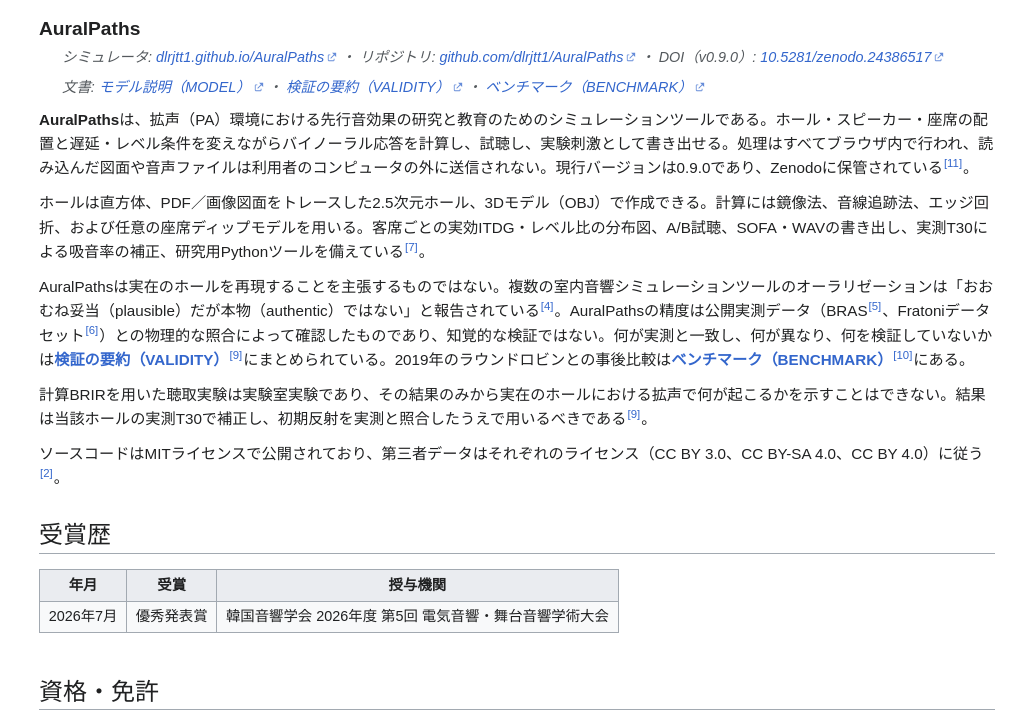
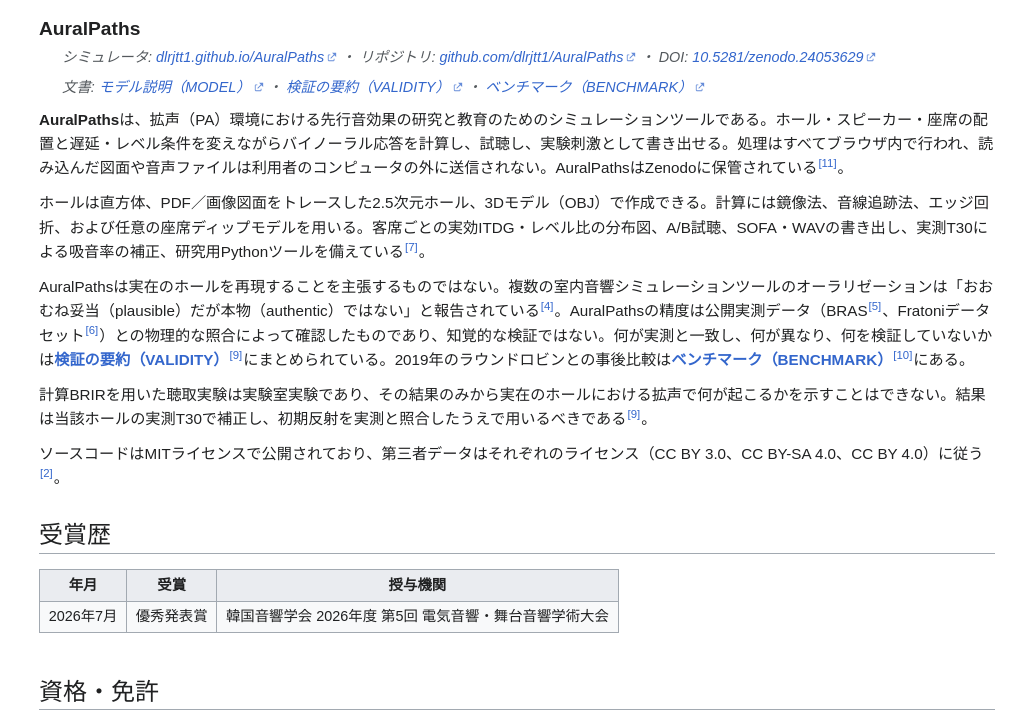
Before and after one commit to dlrjtt1/researcher-site, a plain HTML site: page index.html in a window 1280 px wide. Shown: the part 3495-4210 px from the top of the page, without its empty margins (261-1280 px from the left). Drawn offline with Linux system fonts and the light colour scheme.

Commit message:
AuralPaths: use the concept DOI 10.5281/zenodo.24053629 (always resolves to the latest version)
Co-Authored-By: Claude Opus 5.5 <noreply@anthropic.com>
Claude-Session: https://claude.ai/code/session_013nqZm2iiGUsk5uc4u9c6pa

```diff
--- a/index.html
+++ b/index.html
@@ -450,9 +450,9 @@ body.editing [contenteditable="true"]:focus{outline:2px solid #ffa500}
     </div>
 
     <h3 id="ja-auralpaths">AuralPaths</h3>
-    <p class="mainlink">シミュレータ: <a class="ext" href="https://dlrjtt1.github.io/AuralPaths/">dlrjtt1.github.io/AuralPaths</a> ・ リポジトリ: <a class="ext" href="https://github.com/dlrjtt1/AuralPaths">github.com/dlrjtt1/AuralPaths</a> ・ DOI（v0.9.0）: <a class="ext" href="https://doi.org/10.5281/zenodo.24386517">10.5281/zenodo.24386517</a></p>
+    <p class="mainlink">シミュレータ: <a class="ext" href="https://dlrjtt1.github.io/AuralPaths/">dlrjtt1.github.io/AuralPaths</a> ・ リポジトリ: <a class="ext" href="https://github.com/dlrjtt1/AuralPaths">github.com/dlrjtt1/AuralPaths</a> ・ DOI: <a class="ext" href="https://doi.org/10.5281/zenodo.24053629">10.5281/zenodo.24053629</a></p>
     <p class="mainlink">文書: <a class="ext" href="https://github.com/dlrjtt1/AuralPaths/blob/main/docs/MODEL_ja.md">モデル説明（MODEL）</a> ・ <a class="ext" href="https://github.com/dlrjtt1/AuralPaths/blob/main/docs/VALIDITY_ja.md">検証の要約（VALIDITY）</a> ・ <a class="ext" href="https://github.com/dlrjtt1/AuralPaths/blob/main/docs/BENCHMARK_ja.md">ベンチマーク（BENCHMARK）</a></p>
-    <p><b>AuralPaths</b>は、拡声（PA）環境における先行音効果の研究と教育のためのシミュレーションツールである。ホール・スピーカー・座席の配置と遅延・レベル条件を変えながらバイノーラル応答を計算し、試聴し、実験刺激として書き出せる。処理はすべてブラウザ内で行われ、読み込んだ図面や音声ファイルは利用者のコンピュータの外に送信されない。現行バージョンは0.9.0であり、Zenodoに保管されている<sup class="ref"><a href="#ja-cite-11">[11]</a></sup>。</p>
+    <p><b>AuralPaths</b>は、拡声（PA）環境における先行音効果の研究と教育のためのシミュレーションツールである。ホール・スピーカー・座席の配置と遅延・レベル条件を変えながらバイノーラル応答を計算し、試聴し、実験刺激として書き出せる。処理はすべてブラウザ内で行われ、読み込んだ図面や音声ファイルは利用者のコンピュータの外に送信されない。AuralPathsはZenodoに保管されている<sup class="ref"><a href="#ja-cite-11">[11]</a></sup>。</p>
     <p>ホールは直方体、PDF／画像図面をトレースした2.5次元ホール、3Dモデル（OBJ）で作成できる。計算には鏡像法、音線追跡法、エッジ回折、および任意の座席ディップモデルを用いる。客席ごとの実効ITDG・レベル比の分布図、A/B試聴、SOFA・WAVの書き出し、実測T30による吸音率の補正、研究用Pythonツールを備えている<sup class="ref"><a href="#ja-cite-7">[7]</a></sup>。</p>
     <p>AuralPathsは実在のホールを再現することを主張するものではない。複数の室内音響シミュレーションツールのオーラリゼーションは「おおむね妥当（plausible）だが本物（authentic）ではない」と報告されている<sup class="ref"><a href="#ja-cite-4">[4]</a></sup>。AuralPathsの精度は公開実測データ（BRAS<sup class="ref"><a href="#ja-cite-5">[5]</a></sup>、Fratoniデータセット<sup class="ref"><a href="#ja-cite-6">[6]</a></sup>）との物理的な照合によって確認したものであり、知覚的な検証ではない。何が実測と一致し、何が異なり、何を検証していないかは<a href="https://github.com/dlrjtt1/AuralPaths/blob/main/docs/VALIDITY_ja.md"><b>検証の要約（VALIDITY）</b></a><sup class="ref"><a href="#ja-cite-9">[9]</a></sup>にまとめられている。2019年のラウンドロビンとの事後比較は<a href="https://github.com/dlrjtt1/AuralPaths/blob/main/docs/BENCHMARK_ja.md"><b>ベンチマーク（BENCHMARK）</b></a><sup class="ref"><a href="#ja-cite-10">[10]</a></sup>にある。</p>
     <p>計算BRIRを用いた聴取実験は実験室実験であり、その結果のみから実在のホールにおける拡声で何が起こるかを示すことはできない。結果は当該ホールの実測T30で補正し、初期反射を実測と照合したうえで用いるべきである<sup class="ref"><a href="#ja-cite-9">[9]</a></sup>。</p>
@@ -525,7 +525,7 @@ body.editing [contenteditable="true"]:focus{outline:2px solid #ffa500}
      <li id="ja-cite-8"><a class="up" href="#ja-pilot-stimuli">↑</a><cite>Bacila, B. I., Lee, H. (2019). "360° Binaural Room Impulse Response (BRIR) Database for 6DOF Spatial Perception Research." AES 146th Convention, Dublin, e-Brief 513. Dataset: Zenodo.</cite> <a class="ext" href="https://doi.org/10.5281/zenodo.2641166">doi:10.5281/zenodo.2641166</a></li>
      <li id="ja-cite-9"><a class="up" href="#ja-auralpaths">↑</a><cite>dlrjtt1「AuralPaths」検証の要約（docs/VALIDITY_ja.md）.</cite> <a class="ext" href="https://github.com/dlrjtt1/AuralPaths/blob/main/docs/VALIDITY_ja.md">https://github.com/dlrjtt1/AuralPaths/blob/main/docs/VALIDITY_ja.md</a></li>
      <li id="ja-cite-10"><a class="up" href="#ja-auralpaths">↑</a><cite>dlrjtt1「AuralPaths」ベンチマーク（docs/BENCHMARK_ja.md）.</cite> <a class="ext" href="https://github.com/dlrjtt1/AuralPaths/blob/main/docs/BENCHMARK_ja.md">https://github.com/dlrjtt1/AuralPaths/blob/main/docs/BENCHMARK_ja.md</a></li>
-     <li id="ja-cite-11"><a class="up" href="#ja-auralpaths">↑</a><cite>You, D.G. (2026). <i>AuralPaths: a research and teaching tool for the precedence effect in sound reinforcement</i>, version 0.9.0. Zenodo.</cite> <a class="ext" href="https://doi.org/10.5281/zenodo.24386517">doi:10.5281/zenodo.24386517</a></li>
+     <li id="ja-cite-11"><a class="up" href="#ja-auralpaths">↑</a><cite>You, D.G. (2026). <i>AuralPaths: a research and teaching tool for the precedence effect in sound reinforcement</i>. Zenodo.</cite> <a class="ext" href="https://doi.org/10.5281/zenodo.24053629">doi:10.5281/zenodo.24053629</a></li>
     </ol></div>
 
    </main>
@@ -690,9 +690,9 @@ body.editing [contenteditable="true"]:focus{outline:2px solid #ffa500}
     </div>
 
     <h3 id="ko-auralpaths">AuralPaths</h3>
-    <p class="mainlink">시뮬레이터: <a class="ext" href="https://dlrjtt1.github.io/AuralPaths/">dlrjtt1.github.io/AuralPaths</a> · 저장소: <a class="ext" href="https://github.com/dlrjtt1/AuralPaths">github.com/dlrjtt1/AuralPaths</a> · DOI(v0.9.0): <a class="ext" href="https://doi.org/10.5281/zenodo.24386517">10.5281/zenodo.24386517</a></p>
+    <p class="mainlink">시뮬레이터: <a class="ext" href="https://dlrjtt1.github.io/AuralPaths/">dlrjtt1.github.io/AuralPaths</a> · 저장소: <a class="ext" href="https://github.com/dlrjtt1/AuralPaths">github.com/dlrjtt1/AuralPaths</a> · DOI: <a class="ext" href="https://doi.org/10.5281/zenodo.24053629">10.5281/zenodo.24053629</a></p>
     <p class="mainlink">문서: <a class="ext" href="https://github.com/dlrjtt1/AuralPaths/blob/main/docs/MODEL_ko.md">모델 설명(MODEL)</a> · <a class="ext" href="https://github.com/dlrjtt1/AuralPaths/blob/main/docs/VALIDITY_ko.md">검증 요약(VALIDITY)</a> · <a class="ext" href="https://github.com/dlrjtt1/AuralPaths/blob/main/docs/BENCHMARK_ko.md">벤치마크(BENCHMARK)</a></p>
-    <p><b>AuralPaths</b>는 PA 환경에서의 선행음 효과를 연구하고 가르치기 위한 시뮬레이션 도구이다. 홀·스피커·좌석 배치와 딜레이·레벨 조건을 바꿔 가며 바이노럴 응답을 계산하고, 들어 보고, 실험 자극으로 내보낼 수 있다. 모든 처리는 브라우저 안에서 이루어지며, 불러온 도면과 음원 파일은 사용자의 컴퓨터 밖으로 전송되지 않는다. 현재 버전은 0.9.0이며 Zenodo에 보관되어 있다<sup class="ref"><a href="#ko-cite-11">[11]</a></sup>.</p>
+    <p><b>AuralPaths</b>는 PA 환경에서의 선행음 효과를 연구하고 가르치기 위한 시뮬레이션 도구이다. 홀·스피커·좌석 배치와 딜레이·레벨 조건을 바꿔 가며 바이노럴 응답을 계산하고, 들어 보고, 실험 자극으로 내보낼 수 있다. 모든 처리는 브라우저 안에서 이루어지며, 불러온 도면과 음원 파일은 사용자의 컴퓨터 밖으로 전송되지 않는다. AuralPaths는 Zenodo에 보관되어 있다<sup class="ref"><a href="#ko-cite-11">[11]</a></sup>.</p>
     <p>홀은 직육면체, PDF·이미지 도면을 따라 그린 2.5차원 홀, 3D 모델(OBJ)로 만들 수 있다. 계산에는 허상법, 음선 추적, 모서리 회절, 선택 사항인 객석 딥 모델을 쓴다. 객석별 유효 ITDG·레벨비 분포도, A/B 청취, SOFA·WAV 내보내기, 실측 T30에 의한 흡음률 보정, 연구용 Python 도구를 갖추고 있다<sup class="ref"><a href="#ko-cite-7">[7]</a></sup>.</p>
     <p>AuralPaths는 실제 홀을 재현한다고 주장하지 않는다. 여러 실내음향 시뮬레이션 도구의 가청화는 "대부분 그럴듯하지만(plausible) 실제와 같지는(authentic) 않다"고 보고되어 있다<sup class="ref"><a href="#ko-cite-4">[4]</a></sup>. AuralPaths의 정확도는 공개 실측 데이터(BRAS<sup class="ref"><a href="#ko-cite-5">[5]</a></sup>, Fratoni 데이터셋<sup class="ref"><a href="#ko-cite-6">[6]</a></sup>)와 물리적으로 대조해 확인했으며, 지각적 검증은 아니다. 무엇이 실측과 일치하고 무엇이 다른지, 무엇을 검증하지 않았는지는 <a href="https://github.com/dlrjtt1/AuralPaths/blob/main/docs/VALIDITY_ko.md"><b>검증 요약(VALIDITY)</b></a><sup class="ref"><a href="#ko-cite-9">[9]</a></sup>에 정리되어 있다. 2019년 라운드 로빈과의 사후 비교는 <a href="https://github.com/dlrjtt1/AuralPaths/blob/main/docs/BENCHMARK_ko.md"><b>벤치마크(BENCHMARK)</b></a><sup class="ref"><a href="#ko-cite-10">[10]</a></sup>에 있다.</p>
     <p>계산 BRIR로 하는 청취 실험은 실험실 실험이며, 그 결과만으로 실제 홀의 확성에서 일어나는 일을 보여 주지는 못한다. 결과는 해당 홀의 실측 T30으로 보정하고 초기 반사를 실측과 대조한 뒤 사용해야 한다<sup class="ref"><a href="#ko-cite-9">[9]</a></sup>.</p>
@@ -765,7 +765,7 @@ body.editing [contenteditable="true"]:focus{outline:2px solid #ffa500}
      <li id="ko-cite-8"><a class="up" href="#ko-pilot-stimuli">↑</a><cite>Bacila, B. I., Lee, H. (2019). "360° Binaural Room Impulse Response (BRIR) Database for 6DOF Spatial Perception Research." AES 146th Convention, Dublin, e-Brief 513. Dataset: Zenodo.</cite> <a class="ext" href="https://doi.org/10.5281/zenodo.2641166">doi:10.5281/zenodo.2641166</a></li>
      <li id="ko-cite-9"><a class="up" href="#ko-auralpaths">↑</a><cite>dlrjtt1, 「AuralPaths」 검증 요약 (docs/VALIDITY_ko.md).</cite> <a class="ext" href="https://github.com/dlrjtt1/AuralPaths/blob/main/docs/VALIDITY_ko.md">https://github.com/dlrjtt1/AuralPaths/blob/main/docs/VALIDITY_ko.md</a></li>
      <li id="ko-cite-10"><a class="up" href="#ko-auralpaths">↑</a><cite>dlrjtt1, 「AuralPaths」 벤치마크 (docs/BENCHMARK_ko.md).</cite> <a class="ext" href="https://github.com/dlrjtt1/AuralPaths/blob/main/docs/BENCHMARK_ko.md">https://github.com/dlrjtt1/AuralPaths/blob/main/docs/BENCHMARK_ko.md</a></li>
-     <li id="ko-cite-11"><a class="up" href="#ko-auralpaths">↑</a><cite>You, D.G. (2026). <i>AuralPaths: a research and teaching tool for the precedence effect in sound reinforcement</i>, version 0.9.0. Zenodo.</cite> <a class="ext" href="https://doi.org/10.5281/zenodo.24386517">doi:10.5281/zenodo.24386517</a></li>
+     <li id="ko-cite-11"><a class="up" href="#ko-auralpaths">↑</a><cite>You, D.G. (2026). <i>AuralPaths: a research and teaching tool for the precedence effect in sound reinforcement</i>. Zenodo.</cite> <a class="ext" href="https://doi.org/10.5281/zenodo.24053629">doi:10.5281/zenodo.24053629</a></li>
     </ol></div>
 
    </main>
@@ -929,9 +929,9 @@ body.editing [contenteditable="true"]:focus{outline:2px solid #ffa500}
     </div>
 
     <h3 id="en-auralpaths">AuralPaths</h3>
-    <p class="mainlink">Simulator: <a class="ext" href="https://dlrjtt1.github.io/AuralPaths/">dlrjtt1.github.io/AuralPaths</a> · Repository: <a class="ext" href="https://github.com/dlrjtt1/AuralPaths">github.com/dlrjtt1/AuralPaths</a> · DOI (v0.9.0): <a class="ext" href="https://doi.org/10.5281/zenodo.24386517">10.5281/zenodo.24386517</a></p>
+    <p class="mainlink">Simulator: <a class="ext" href="https://dlrjtt1.github.io/AuralPaths/">dlrjtt1.github.io/AuralPaths</a> · Repository: <a class="ext" href="https://github.com/dlrjtt1/AuralPaths">github.com/dlrjtt1/AuralPaths</a> · DOI: <a class="ext" href="https://doi.org/10.5281/zenodo.24053629">10.5281/zenodo.24053629</a></p>
     <p class="mainlink">Documents: <a class="ext" href="https://github.com/dlrjtt1/AuralPaths/blob/main/docs/MODEL_en.md">Model description (MODEL)</a> · <a class="ext" href="https://github.com/dlrjtt1/AuralPaths/blob/main/docs/VALIDITY_en.md">Validity summary (VALIDITY)</a> · <a class="ext" href="https://github.com/dlrjtt1/AuralPaths/blob/main/docs/BENCHMARK_en.md">Benchmark (BENCHMARK)</a></p>
-    <p><b>AuralPaths</b> is a research and teaching tool for the precedence effect in sound reinforcement: vary hall, loudspeaker and seat positions, delay and level, then compute, listen to and export binaural room responses. Everything runs in the browser; drawings and audio files loaded by the user stay on their computer. The current version is 0.9.0 and is archived on Zenodo<sup class="ref"><a href="#en-cite-11">[11]</a></sup>.</p>
+    <p><b>AuralPaths</b> is a research and teaching tool for the precedence effect in sound reinforcement: vary hall, loudspeaker and seat positions, delay and level, then compute, listen to and export binaural room responses. Everything runs in the browser; drawings and audio files loaded by the user stay on their computer. AuralPaths is archived on Zenodo<sup class="ref"><a href="#en-cite-11">[11]</a></sup>.</p>
     <p>Halls can be built as a shoebox, as a 2.5D hall traced over PDF or image drawings, or from a 3D model (OBJ). The computation uses image sources, ray tracing, edge diffraction and an optional seat-dip model. The tool provides seat maps of effective ITDG and level ratio, A/B listening, SOFA and WAV export, absorption calibration from measured T30, and Python tools for research<sup class="ref"><a href="#en-cite-7">[7]</a></sup>.</p>
     <p>AuralPaths does not claim to reproduce a real hall. Auralizations from room-acoustic simulation tools have been found to be "mostly plausible but not authentic"<sup class="ref"><a href="#en-cite-4">[4]</a></sup>. The accuracy of AuralPaths has been checked physically against public measured data (BRAS<sup class="ref"><a href="#en-cite-5">[5]</a></sup>, the Fratoni dataset<sup class="ref"><a href="#en-cite-6">[6]</a></sup>); this is not perceptual validation. What agrees with measurements, what differs and what has not been checked is summarized in the <a href="https://github.com/dlrjtt1/AuralPaths/blob/main/docs/VALIDITY_en.md"><b>validity summary (VALIDITY)</b></a><sup class="ref"><a href="#en-cite-9">[9]</a></sup>; a post-hoc comparison with the 2019 round robin is in the <a href="https://github.com/dlrjtt1/AuralPaths/blob/main/docs/BENCHMARK_en.md"><b>benchmark (BENCHMARK)</b></a><sup class="ref"><a href="#en-cite-10">[10]</a></sup>.</p>
     <p>A listening test with computed BRIRs is a laboratory experiment; its results alone cannot show what happens with real sound reinforcement in a real hall. Results should be used only after calibration with the hall's measured T30 and a check of the early reflections against measurements<sup class="ref"><a href="#en-cite-9">[9]</a></sup>.</p>
@@ -1004,7 +1004,7 @@ body.editing [contenteditable="true"]:focus{outline:2px solid #ffa500}
      <li id="en-cite-8"><a class="up" href="#en-pilot-stimuli">↑</a><cite>Bacila, B. I., Lee, H. (2019). "360° Binaural Room Impulse Response (BRIR) Database for 6DOF Spatial Perception Research." AES 146th Convention, Dublin, e-Brief 513. Dataset: Zenodo.</cite> <a class="ext" href="https://doi.org/10.5281/zenodo.2641166">doi:10.5281/zenodo.2641166</a></li>
      <li id="en-cite-9"><a class="up" href="#en-auralpaths">↑</a><cite>dlrjtt1, "AuralPaths", validity summary (docs/VALIDITY_en.md).</cite> <a class="ext" href="https://github.com/dlrjtt1/AuralPaths/blob/main/docs/VALIDITY_en.md">https://github.com/dlrjtt1/AuralPaths/blob/main/docs/VALIDITY_en.md</a></li>
      <li id="en-cite-10"><a class="up" href="#en-auralpaths">↑</a><cite>dlrjtt1, "AuralPaths", benchmark (docs/BENCHMARK_en.md).</cite> <a class="ext" href="https://github.com/dlrjtt1/AuralPaths/blob/main/docs/BENCHMARK_en.md">https://github.com/dlrjtt1/AuralPaths/blob/main/docs/BENCHMARK_en.md</a></li>
-     <li id="en-cite-11"><a class="up" href="#en-auralpaths">↑</a><cite>You, D.G. (2026). <i>AuralPaths: a research and teaching tool for the precedence effect in sound reinforcement</i>, version 0.9.0. Zenodo.</cite> <a class="ext" href="https://doi.org/10.5281/zenodo.24386517">doi:10.5281/zenodo.24386517</a></li>
+     <li id="en-cite-11"><a class="up" href="#en-auralpaths">↑</a><cite>You, D.G. (2026). <i>AuralPaths: a research and teaching tool for the precedence effect in sound reinforcement</i>. Zenodo.</cite> <a class="ext" href="https://doi.org/10.5281/zenodo.24053629">doi:10.5281/zenodo.24053629</a></li>
     </ol></div>
 
    </main>
@@ -1053,7 +1053,7 @@ body.editing [contenteditable="true"]:focus{outline:2px solid #ffa500}
 (function(){
   var LANGS = ['ja','ko','en'];
   var DEFAULT = 'ja';
-  var BUILD_DATE = '2026-11-20T14:15:00+09:00';
+  var BUILD_DATE = '2026-11-20T15:55:00+09:00';
   var META = {
     ja: { title: '柳 東均 (Dong-Gyun You) — 音響学研究者',
           desc: '柳東均（Dong-Gyun You）は、東京藝術大学 音楽音響創造科の研究生として、拡声システム・ミキシング・空間オーディオを研究する音響学研究者である。' },
```
